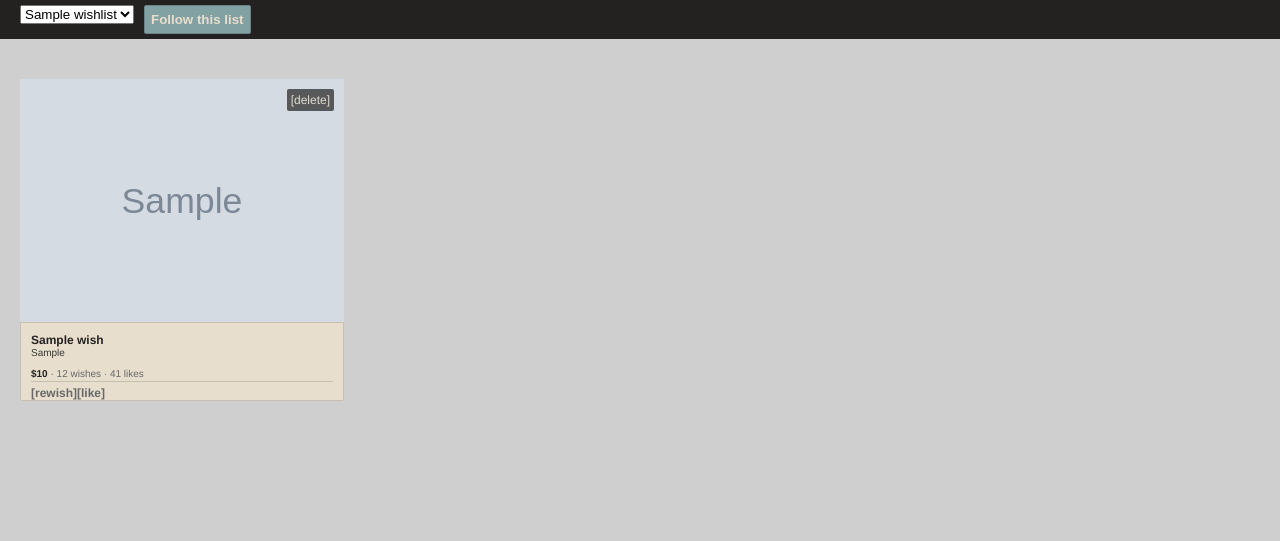
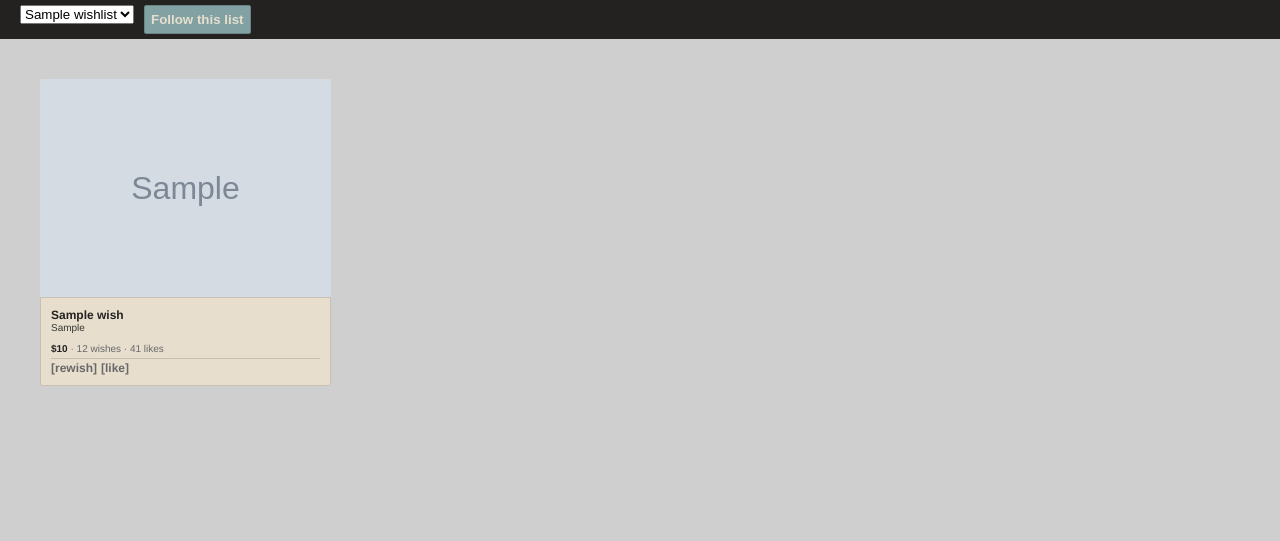
Before and after one commit to Cmlsltnl/wishL, a CodeIgniter app: page /index.php/profile/view/1 in a window 1280 px wide. Shown: the part 259-800 px from the top of the page. Run offline with CodeIgniter, Linux system fonts and the light colour scheme; tables that the repository leaves empty or names only in its code hold one stand-in row (values such as "Sample post"); grey boxes marked "Sample" are stand-in pictures; data that the repository does not hold is empty; some libraries are stand-ins or nearby versions.

Commit message:
Updated style * Fixed buttons on wishes

```diff
--- a/application/views/profile/wishlist_view.php
+++ b/application/views/profile/wishlist_view.php
@@ -49,12 +49,14 @@
 					foreach ($this->wishes as $wish) {
 				?>
 					<div id="wish-<?php echo $wish->wish_id ?>"class="wish-container">
-						<div class="wish-buttons">
-							<h1>
-							<div class="delete-wish pull-right">[delete]</div>
-							<!--<div class="edit-wish pull-right">[edit]</div>-->
-							</h1>
+						<?php if($this->userInfo->user_id == $this->session->userdata('userid')) { ?>
+						<div class="edit-button-wrapper" style="right: 10px;">
+							<h1><div class="edit-button pull-right">[edit]</div></h1>
 						</div>
+						<div class="edit-button-wrapper" style="left: 10px;">
+							<h1><div class="edit-button pull-left">[mark as owned]</div></h1>
+						</div>
+						<?php } ?>
 						<img class="wish-image" src="<?php echo $wish->image_path ?>"/>
 						<div class="wish-info">
 							<a href=""><div class="product-name"><?php echo $wish->name ?></div></a>
@@ -65,10 +67,10 @@
 								&#183; 41 likes
 							</div>
 
-							<div class="button-wrapper">
+							<div class="social-button-wrapper">
 								<h1>
-									<div class="delete-wish pull-left" style="color: #686868; font-weight: bold;">[rewish]</div>
-									<div class="delete-wish pull-left" style="color: #686868; font-weight: bold;">[like]</div>
+									<div class="social-button pull-left" style="margin-right: 4px;">[rewish]</div>
+									<div class="social-button pull-left">[like]</div>
 								</h1>
 							</div>
 						</div>
--- a/application/views/wishlisteditor/editwishinfo_form.php
+++ b/application/views/wishlisteditor/editwishinfo_form.php
@@ -1,6 +1,6 @@
 <div class="form-header">
 <h1>
-	Add to Wishlist - Edit Info!
+	Edit Wish Info
 	<div class="close-modal pull-right" style="font-weight:normal; font-size: 12px;">[close]</div>
 </h1>
 </div>
--- a/assets/js/wishlist.js
+++ b/assets/js/wishlist.js
@@ -39,15 +39,15 @@ $(document).ready(function(){
     });
 
     /* Wish Buttons - Hover */
-    $('.wish-buttons').hide();
+    $('.edit-button-wrapper').hide();
 
     $('.wish-container').mouseover(function() {
-    	$(this).children('.wish-buttons').show();
+    	$(this).children('.edit-button-wrapper').show();
     	$(this).children('.wish-info').css('background-color', '#F7EEDC');
     });
 
     $('.wish-container').mouseleave(function() {
-    	$(this).children('.wish-buttons').hide();
+    	$(this).children('.edit-button-wrapper').hide();
     	$(this).children('.wish-info').css('background-color', '#E7DECE');
     });
 
@@ -55,8 +55,8 @@ $(document).ready(function(){
     $('.js-masonry').imagesLoaded( function() {
 		$('.js-masonry').masonry({
 			containerStyle: null,
-		  	columnWidth: 324,
-		  	gutter: 14,
+		  	columnWidth: 291,
+		  	gutter: 12,
 		  	itemSelector: '.wish-container',
 		  	transitionDuration: 0,
 		});
--- a/assets/styles/wishlist.css
+++ b/assets/styles/wishlist.css
@@ -55,11 +55,11 @@
 
 /* Wishlist */
 #wishlist-wrapper {
-	margin-top: 40px;
+	margin: 40px auto 0;
 }
 
 .js-masonry {
-	max-width: 1000px;
+	max-width: 1200px;
 
 }
 
@@ -67,18 +67,18 @@
 	position: relative;
 	display: inline-block;
 	float: left;
-	width: 324px;
+	width: 291px;
 	margin-bottom: 13px;
 }
 
 .wish-image {
-	width: 324px;
+	width: 291px;
 	border-top-left-radius: 2px;
 	border-top-right-radius: 2px;
 }
 
 .wish-info {
-	max-width: 324px;
+	max-width: 291px;
 	margin-top: -3px;
 	padding: 10px;
 	border: 1px solid #C7BFB1;
@@ -102,37 +102,41 @@
 	color: #686868;
 }
 
-.button-wrapper {
+/* Social buttons */
+.social-button-wrapper {
 	max-width: 100%;
-	margin-top: 2px;
-	padding: 4px 0;
+	margin: 4px 0 0;
+	padding: 2px 0 0;
 	border-top: 1px solid #C7BFB1;
+	overflow: hidden;
+}
+
+.social-button {
+	color: #686868;
+	font-size: 12px;
+	font-weight: bold;
+	cursor: pointer;
+}
+.social-button:hover {
+	color: #81A1A3;
 }
 
 /* Wish Buttons */
-.wish-buttons {
+.edit-button-wrapper {
 	position: absolute;
 	top: 10px;
-	right: 10px;
 	padding: 4px;
 	border-radius: 2px;
 	background-color: #232220;
 	opacity: 0.7;
 	filter: alpha(opacity=70);
 }
-.wish-buttons:hover {
+.edit-button-wrapper:hover {
 	opacity: 1;
 	filter: alpha(opacity=100);
 }
 
-.edit-wish {
-	color: #E7DECE;
-	font-size: 12px;
-	font-weight: normal;
-	margin-right: 4px;
-	cursor: pointer;
-}
-.delete-wish {
+.edit-button {
 	color: #E7DECE;
 	font-size: 12px;
 	font-weight: normal;
```
Also changed, not shown: application/views/wishlisteditor/addtowishlist_form.php (+9 -5 lines).
